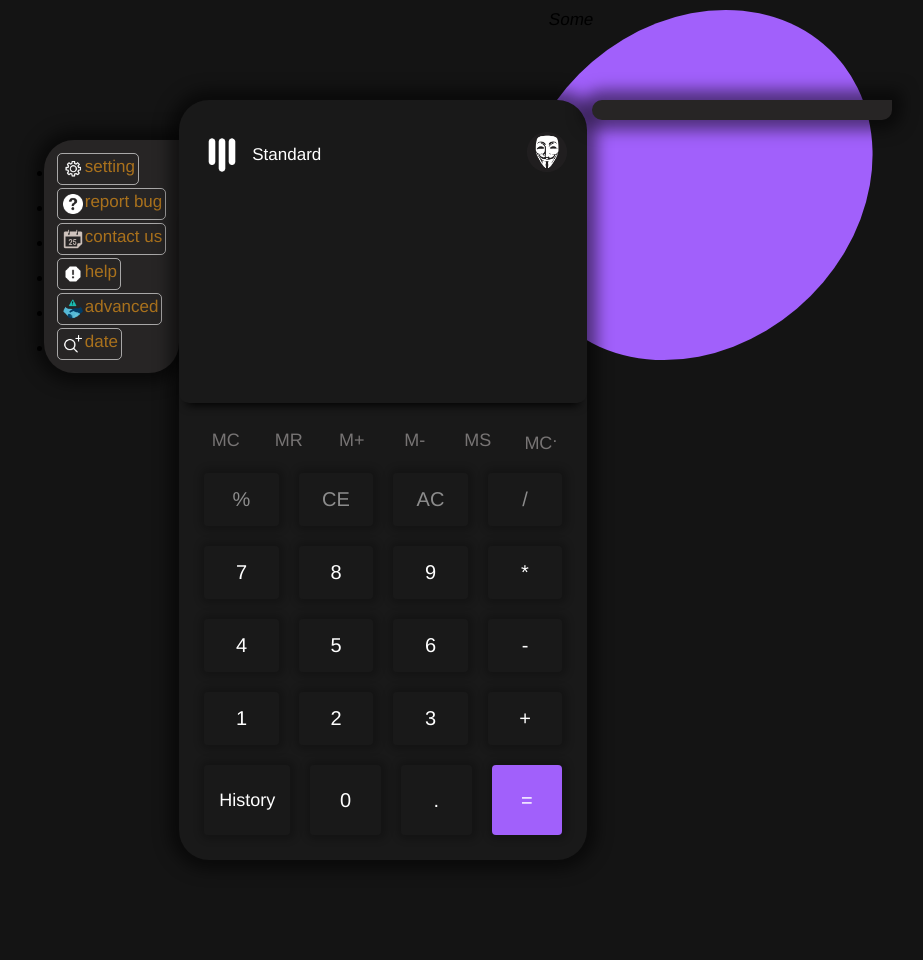
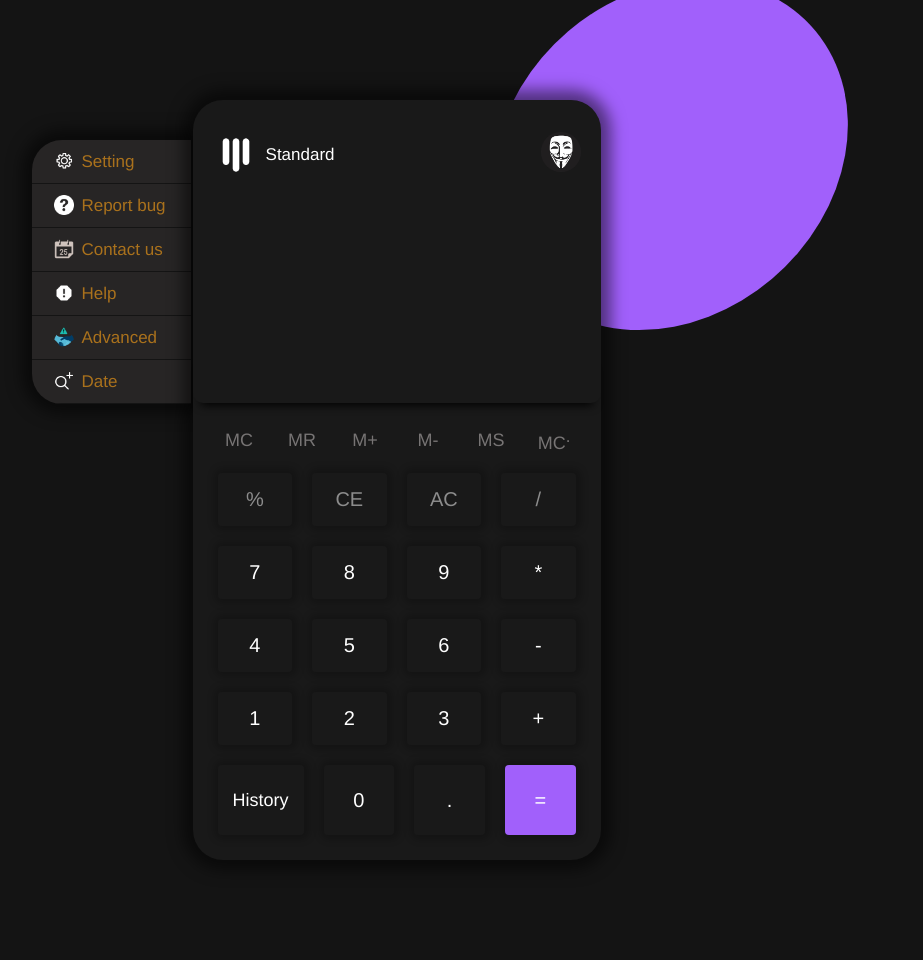
Before and after one commit to Melloss/Scientific-calculator, a PHP site: page /index.html in a window 1280 px wide, after a click on "Standard". Shown: the whole page, without its empty margins (172-1095 px from the left). Run offline with PHP 8.4, Linux system fonts and the light colour scheme.

Commit message:
some small fixes

```diff
--- a/Scripts/calculator.js
+++ b/Scripts/calculator.js
@@ -13,6 +13,7 @@ var backSpace = () => {
 var clean = () => {
     var div = document.getElementById("screen");
     div.value = "";
+    document.getElementById("result").innerHTML = "0";
 }
 var changeColor = () => {
     var div = document.getElementById("container");
@@ -97,11 +98,14 @@ function calculate() {
             }
         }
     }
-    document.getElementById('screen').value = "=" + (value);
+    document.getElementById("result").innerHTML = value;
+    equation =  document.getElementById('screen').value = "" + (value);
+
     if (equation.charAt(0) == '=') {
         //if it is from answer it should remove the '=' sign
         setCookie(equation.substr(1, (equation.length - 1)), value, 1);
     } else setCookie(equation.substr(0, (equation.length - 1)), value, 1);
+
 }
 var i = 0;
 
--- a/index.html
+++ b/index.html
@@ -11,16 +11,16 @@
 </head>
 
 <body id="body">
-    <div class="ellipse-bg">Some</div>
+    <div class="ellipse-bg"></div>
     <div class="main">
         <div class="menu hidden" id="menu">
             <ul>
-                <li><button><img src="image/15.png"> setting</button></li>
-                <li><button><img src="image/16.png"> report bug</button></li>
-                <li><button><img src="image/17.png"> contact us</button></li>
-                <li><button><img src="image/18.png"> help</button></li>
-                <li><button><img src="image/19.png"> advanced</button></li>
-                <li><button><img src="image/20.png"> date</button></li>
+                <li><button><img src="image/15.png"><span class="btn-space">Setting</span> </button></li>
+                <li><button><img src="image/16.png"><span class="btn-space">Report bug</span></button></li>
+                <li><button><img src="image/17.png"><span class="btn-space">Contact us</span></button></li>
+                <li><button><img src="image/18.png"><span class="btn-space">Help</span></button></li>
+                <li><button><img src="image/19.png"><span class="btn-space">Advanced</span></button></li>
+                <li><button><img src="image/20.png"><span class="btn-space">Date</span></button></li>
             </ul>
         </div>
         <div class="container" id="container">
@@ -36,6 +36,7 @@
                     </div>
                 </div>
                 <input type="text" class="screen" id="screen">
+                <span class="result" id="result"></span>
             </div>
             <div class="buuton-filed" id="button-fild">
                 <div class="function-buttons">
--- a/stylesheet/scientificCalculator.css
+++ b/stylesheet/scientificCalculator.css
@@ -39,6 +39,7 @@ body {
     border-radius: 30px;
     box-shadow: 0 0 15px 10px rgba(0, 0, 0, .5);
     background-attachment: fixed;
+    z-index: 1000;
 }
 
 .icon-bar {
@@ -95,15 +96,27 @@ body {
 
 .screen {
     width: 100%;
-    min-height: 200px;
+    min-height: 150px;
     position: relative;
-    box-shadow: 0 10px 10px -8px rgb(0 0 0);
-    border-radius: 0 0 10px 10px;
-    text-align: center;
+    text-align: right;
+    padding-right: 30px;
+    padding-top: 100px;
     font-size: larger;
     background-color: #191919;
     color: rgba(156, 87, 147, 0.9);
     border-width: 0px;
+}
+.result{
+    display: block;
+    min-height: 50px;
+    width: 100%;
+    border: none;
+    color: #fff;
+    font-size: 30px;
+    border-radius: 0 0 10px 10px;
+    text-align: right;
+    padding-right: 30px;
+    box-shadow: 0 10px 10px -8px rgb(0 0 0);
 }
 
 .buuton-filed {
@@ -201,33 +214,43 @@ body {
     margin-left: auto;
     margin-right: 5px;
     height: fit-content;
-    padding: 10px;
     background-attachment: fixed;
     line-height: 30px;
     background-color: rgb(39, 37, 37);
     box-shadow: 0 0 15px 10px rgba(0, 0, 0, .5);
-    border-radius: 30px 0 30px 30px;
-    margin: 40px 0;
-    transition: opacity 1000ms;
+    border-radius: 30px 0 0 30px;
+    margin: 40px 2px;
+    transition: opacity 500ms;
+    overflow: hidden;
+}
+.menu ul li{
+    list-style: none;
+    border-bottom: 1px solid #141414;
+    padding: 0px;
+    cursor: pointer;
 }
 
 .menu button {
     width: fit-content;
-    margin: 3px;
-    padding: 3px;
+    padding: 9px 20px;
     background-color: transparent;
     color: rgba(184, 122, 28, 0.9);
     border: none;
-    border: 0.5px solid rgba(255, 255, 255, .6);
     border-radius: 5px;
     display: flex;
+    line-height: 25px;
+    font-size: 15px;
+    cursor: pointer;
+}
+.btn-space{
+    padding: 0px 5px;
 }
 
-.menu button:hover {
+.menu ul li:hover {
     background-color: rgba(255, 255, 255, .3);
     box-shadow: 0 0 5px 2px rgba(0, 0, 0, .4);
-    border: none;
-    transform: 3.5s;
+
+
 }
 
 .menu button img {
@@ -239,7 +262,8 @@ body {
 
 #history {
     width: 300px;
-    height: fit-content;
+    height:600px;
+    overflow-y: scroll;
     position: relative;
     right: 0;
     margin: 0 auto;
@@ -261,11 +285,12 @@ body {
     height: 350px;
     left: 45%;
     position: absolute;
-    transform: skewX(-10deg) translate(100px, -90px);
+    transform: skewX(-10deg) translate(70px, -120px);
     z-index: -1;
     border-radius: 50%;
 }
 
 .hidden {
     opacity: 0;
+    visibility: hidden;
 }
```
